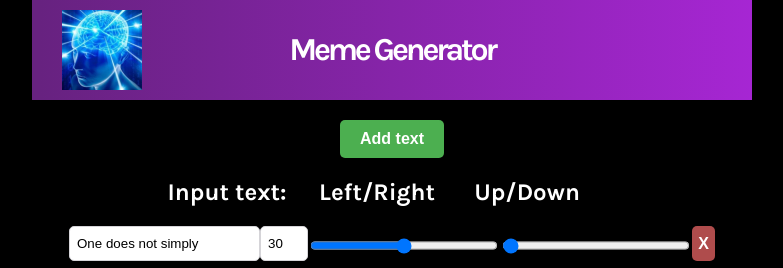
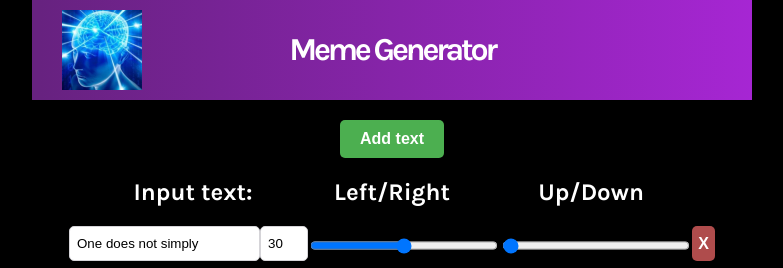
Before and after one commit to Rolzix/Meme-generator, a React (Vite) app: page / in a window 1280 px wide. Shown: the top 268 px of the page, without its empty margins (248-1031 px from the left). Built offline with nearby package versions, Linux system fonts and the light colour scheme; no server answers.

Commit message:
Changed legend text to be spaced evenly

```diff
--- a/src/App.css
+++ b/src/App.css
@@ -64,7 +64,6 @@ body {
 }
 
 .legend--container {
-  /* make div shring with page */
   width: 100%;
 
   font-size: 1.5rem;
@@ -72,11 +71,7 @@ body {
   text-align: center;
   color: #ffffff;
   display: flex;
-  /* flex-grow: 1; */
-  /* width: 100%; */
-  /* gap: 10px; */
-  margin-left: -30px;
-  justify-content: center;
+  justify-content: space-evenly;
 }
 
 .legend--text {
@@ -103,7 +98,6 @@ body {
 }
 input {
   border: 1px solid #d5d4d8;
-  /* vertical center input sliders */
 
   width: 100%;
   min-width: 1px;
```
